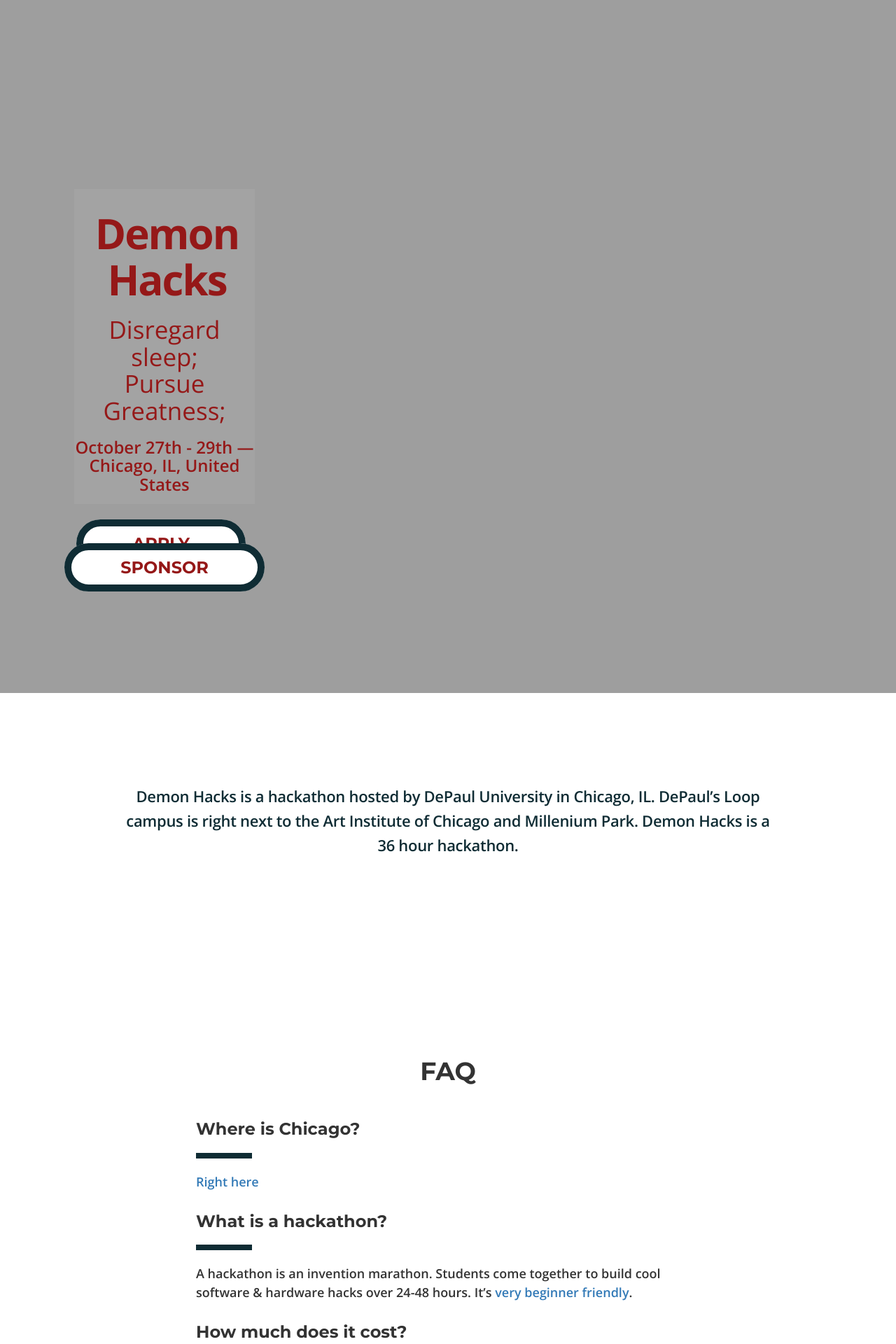
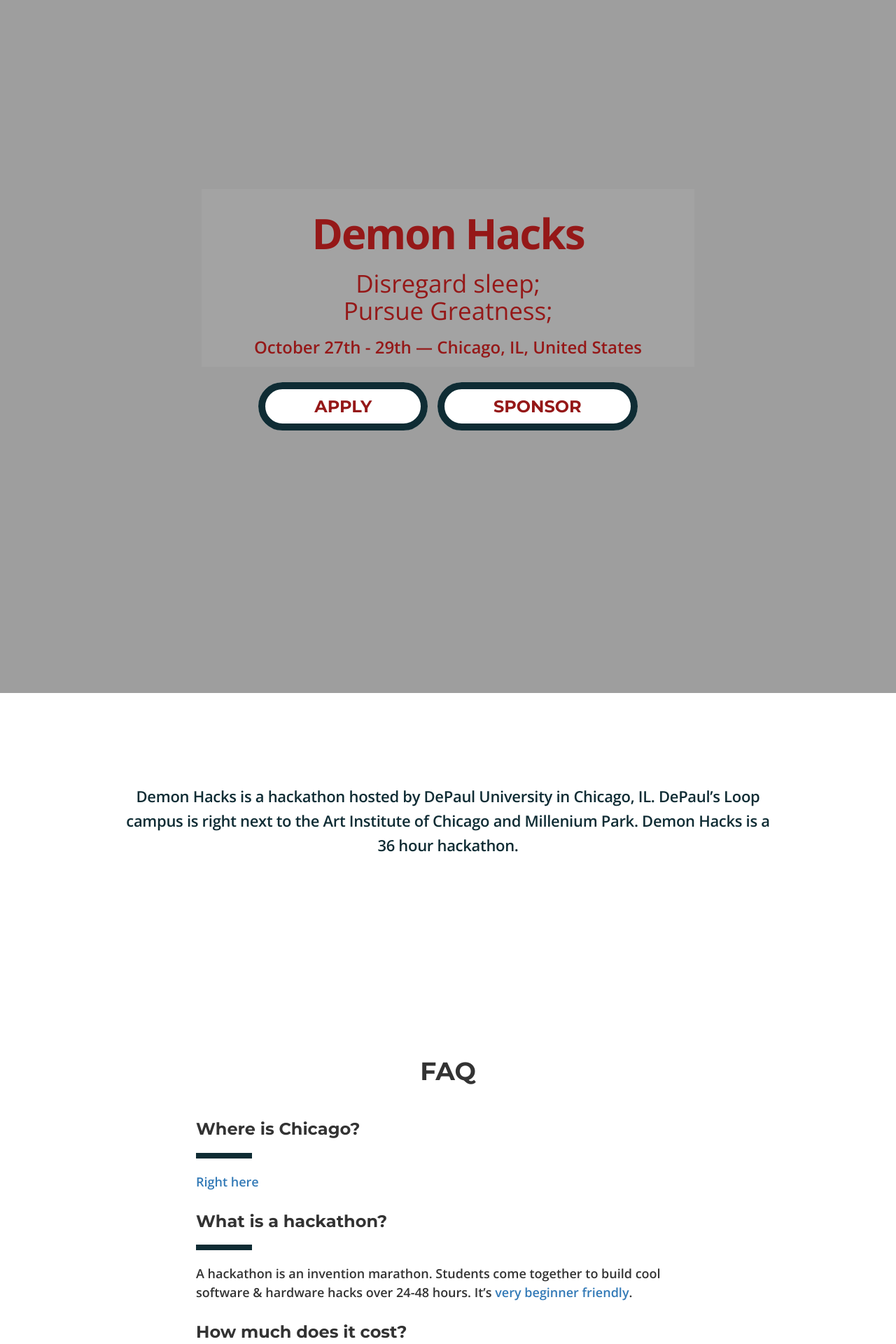
Before and after one commit to aoganezo/demonhacksTemp, a Jekyll site: the page built from index.html, in a window 1280 px wide. Shown: the top 1920 px of the page at 70% size. Built offline with Jekyll 4.4.1, drawn with Linux system fonts in a browser that asks for light colours; nearby versions of some CDN libraries; grey boxes are pictures that could not be loaded.

Commit message:
unfucking the hero wrapper div

```diff
--- a/css/original.css
+++ b/css/original.css
@@ -87,7 +87,6 @@
 .hero .wrapper {
   padding-top: 30vh;
   min-width: 425px;
-  max-width: 470px;
 }
 
 .hero .wrapper h1 {
```
